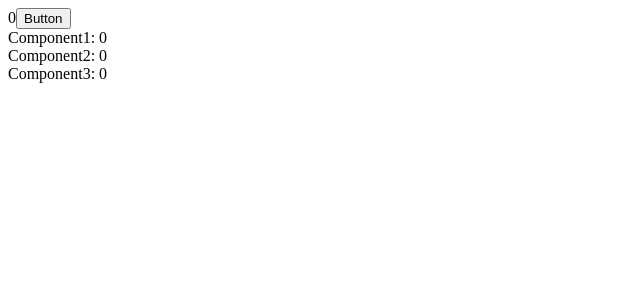
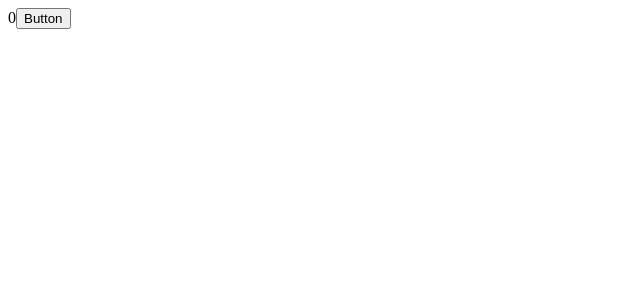
Before and after one commit to v123582/react-redux-sample, a React (Create React App) app: page / in a window 1280 px wide. Shown: the top 300 px of the page, without its empty margins (0-640 px from the left). Built offline with nearby package versions, Linux system fonts and the light colour scheme.

Commit message:
first-example

```diff
--- a/src/App.js
+++ b/src/App.js
@@ -1,10 +1,6 @@
 import React, { Component } from 'react';
 import { Provider, connect } from 'react-redux';
 import * as actions from './actions';
-
-import Component1 from './Component1'
-import Component2 from './Component2'
-import Component3 from './Component3'
 
 class App extends Component {
 
@@ -27,10 +23,6 @@ class App extends Component {
       <div>
         {data}
         <button onClick={this.handleClick}>Button</button>
-
-        <Component1 data={data}/>
-        <Component2 />
-        <Component3 />
       </div>
     );
   }
--- a/src/Component1.js
+++ /dev/null
@@ -1,15 +0,0 @@
-import React, { Component } from 'react';
-
-class Component1 extends Component {
-
-  render() {
-    const data = this.props.data;
-    return (
-      <div>
-        Component1: {this.props.data}
-      </div>
-    );
-  }
-}
-
-export default Component1;
--- a/src/Component2.js
+++ /dev/null
@@ -1,29 +0,0 @@
-import React, { Component } from 'react';
-import { Provider, connect } from 'react-redux';
-import * as actions from './actions';
-
-class Component2 extends Component {
-
-  render() {
-    const data = this.props.data;
-    return (
-      <div>
-        Component2: {this.props.data}
-      </div>
-    );
-  }
-}
-
-function mapStateToProps(state) {
-  return {
-    data: state.ProductInfo.data,
-  };
-}
-
-function mapDispatchToProps(dispatch) {
-  return {
-    dispatch,
-  };
-}
-
-export default connect(mapStateToProps, mapDispatchToProps)(Component2);
--- a/src/Component3.js
+++ /dev/null
@@ -1,26 +0,0 @@
-import React, { Component } from 'react';
-import { Provider, connect } from 'react-redux';
-import * as actions from './actions';
-
-function Component3(props) {
-
-  return (
-    <div>
-      Component3: {props.data}
-    </div>
-  );
-}
-
-function mapStateToProps(state) {
-  return {
-    data: state.ProductInfo.data,
-  };
-}
-
-function mapDispatchToProps(dispatch) {
-  return {
-    dispatch,
-  };
-}
-
-export default connect(mapStateToProps, mapDispatchToProps)(Component3);
```
